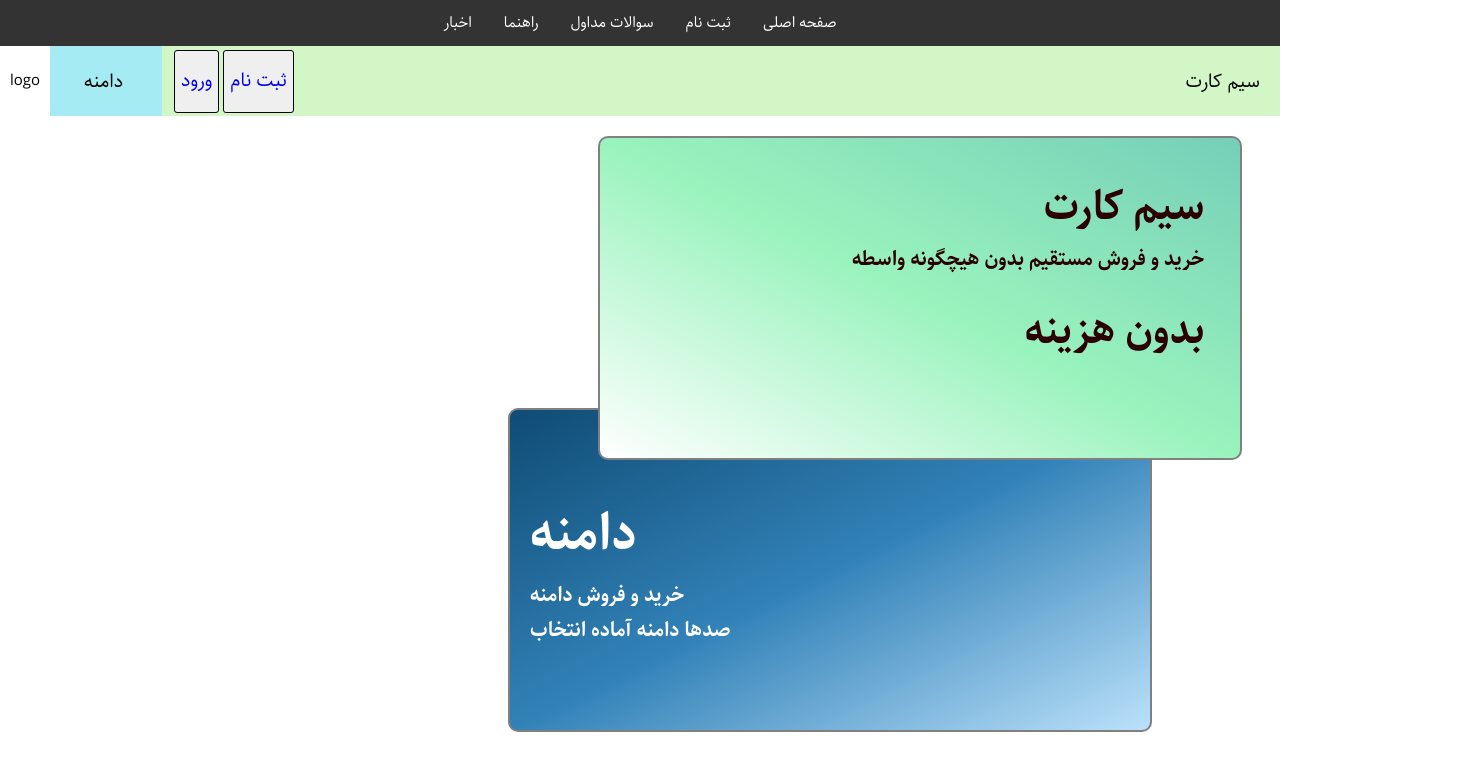
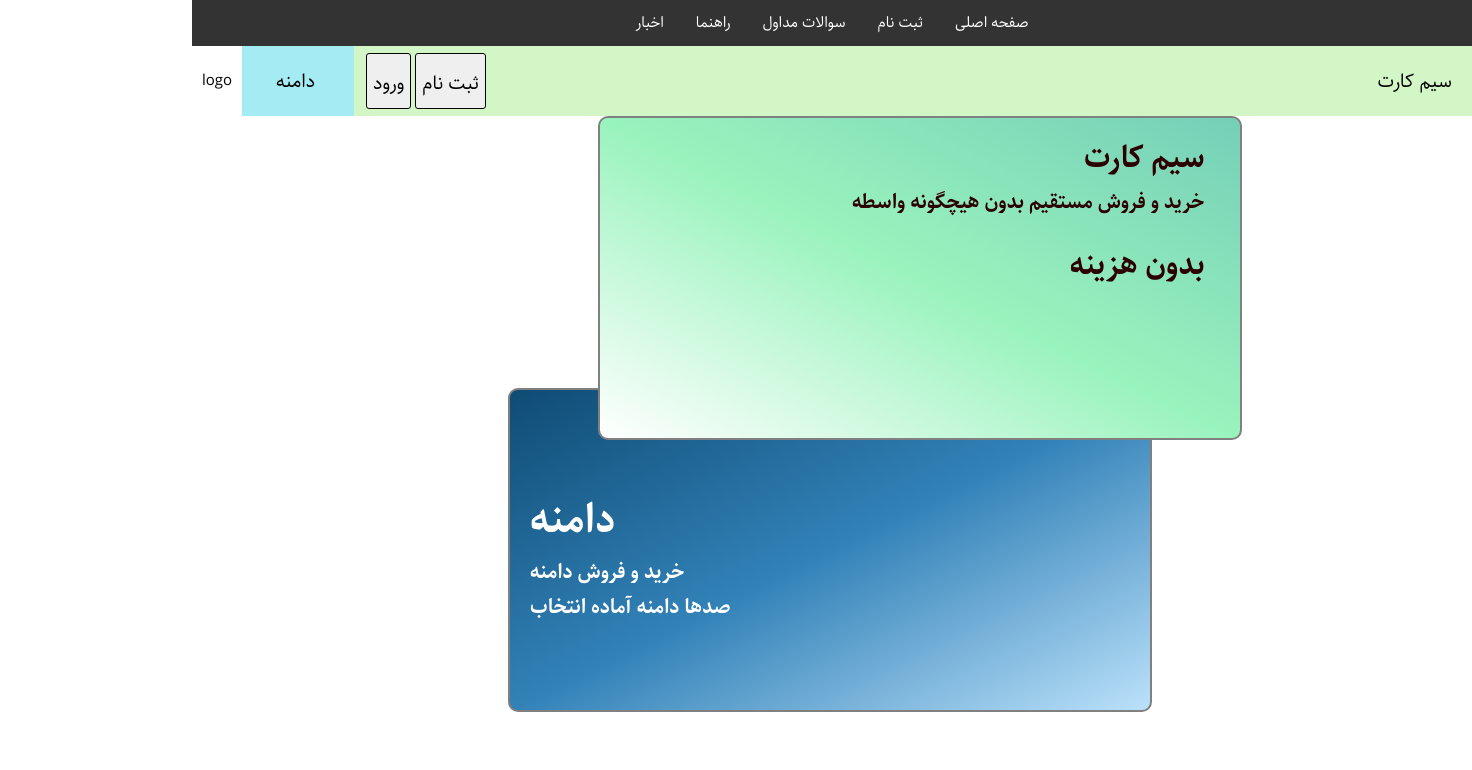
Before and after one commit to Maxxfloat/sh, a React (Create React App) app: page /tutorial in a window 1280 px wide. Shown: the top 770 px of the page, 1472 px wide, since content can reach past the window. Built offline with nearby package versions, Linux system fonts and the light colour scheme.

Commit message:
header and tutorial card fixed

```diff
--- a/src/Component/MainComponents/Header/Header.module.scss
+++ b/src/Component/MainComponents/Header/Header.module.scss
@@ -13,6 +13,10 @@
 }
 
 .section {
+	a {
+		text-decoration: none;
+		color: black;
+	}
 	z-index: 10;
 	.header {
 		display: none;
@@ -80,6 +84,16 @@
 						@include displayFlex(column, center, center);
 						color: black;
 					}
+					.active_tab_nav {
+						padding: 0 1rem;
+						.registerButtons {
+							button {
+								margin: 0 0.2rem;
+								font-size: 2rem;
+								box-sizing: border-box;
+							}
+						}
+					}
 				}
 				.inactive_tab {
 					@include size(y, n);
@@ -122,17 +136,9 @@
 							padding: 1rem 1.5rem;
 						}
 						.active_tab_nav {
-							// height: 100%;
-							padding: 0 1rem;
 							.registerButtons {
-								// height: 100%;
 								button {
-									// height: 100%;
-									height: 5rem;
-									margin: 0 0.2rem;
 									font-size: 3rem;
-									box-sizing: border-box;
-									padding-bottom: 6rem;
 								}
 							}
 						}
--- a/src/Component/Pages/Register/Register.module.scss
+++ b/src/Component/Pages/Register/Register.module.scss
@@ -45,7 +45,7 @@
 				input {
 					direction: ltr;
 					width: 100%;
-					height: 5rem;
+					height: 3.5rem;
 					margin-bottom: 2rem;
 					padding: 0 2rem;
 					box-sizing: border-box;
@@ -70,6 +70,9 @@
 					color: black;
 				}
 			}
+			@include responsive(tabletPortrait) {
+				font-size: 2rem;
+			}
 		}
 		.goto {
 			font-size: 3rem;
--- a/src/Component/Pages/Tutorial.jsx
+++ b/src/Component/Pages/Tutorial.jsx
@@ -16,6 +16,7 @@ const Tutorial = () => {
 					</div>
 					<div className={s.cardDomain}>
 						<div>
+							<div className={s.gap}></div>
 							<h1>دامنه</h1>
 							<h2>خرید و فروش دامنه</h2>
 							<h2>صدها دامنه آماده انتخاب</h2>
--- a/src/Component/Pages/Tutorial.module.scss
+++ b/src/Component/Pages/Tutorial.module.scss
@@ -3,10 +3,16 @@
 .section {
 	.banner {
 		@include displayFlex(row, center, center);
+		// min-height: 90vh;
+		position: absolute;
+		@include responsive(tabletPortrait) {
+			right: 15%;
+		}
+		@include size(y, y);
 		.cardContainer {
 			@include size(y, y);
 			font-size: 2rem;
-			position: relative;
+			position: absolute;
 			margin: 2rem 0;
 			.cardSim,
 			.cardDomain {
@@ -15,13 +21,13 @@
 				border: gray solid 2px;
 				border-radius: 10px;
 				width: 85%;
-				height: 40vh;
+				min-height: 40vh;
 				@include responsive(tabletPortrait) {
 					width: 50%;
 				}
 				div {
 					font-size: inherit;
-					padding: 2rem;
+					padding: 0 2rem;
 					// text-shadow: 2px 2px black;
 				}
 			}
@@ -40,7 +46,7 @@
 					margin: 1.5rem;
 					color: #2c0000;
 					h1:first-child {
-						font-size: 4rem;
+						font-size: 3rem;
 						font-weight: bold;
 					}
 					h1 {
@@ -49,7 +55,7 @@
 						margin: 0;
 					}
 					p {
-						font-size: 4rem;
+						font-size: 3rem;
 						font-weight: bold;
 						padding: 0;
 						margin: 2rem 0;
@@ -73,8 +79,11 @@
 					// width: 50%;
 					@include size(y, y);
 					color: white;
-					h1:first-child {
-						font-size: 5rem;
+					.gap {
+						height: 6rem;
+					}
+					h1 {
+						font-size: 4rem;
 						font-weight: bold;
 						margin: 0;
 					}
@@ -83,6 +92,11 @@
 						padding: 0;
 						margin: 0;
 					}
+					@include responsive(tabletPortrait) {
+						.gap {
+							height: 1rem;
+						}
+					}
 				}
 			}
 		}
--- a/src/Component/UI/Sass/Partials/_Typography.scss
+++ b/src/Component/UI/Sass/Partials/_Typography.scss
@@ -1,4 +1,4 @@
-a,
+// a,
 .link {
 	text-decoration: none;
 }
```
Also changed, not shown: src/Component/Pages/Domain/Domain.jsx (added, +7 -0 lines).
